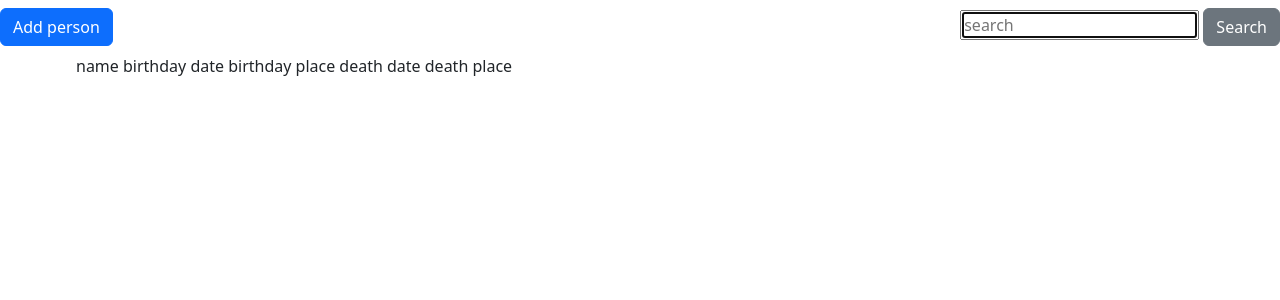
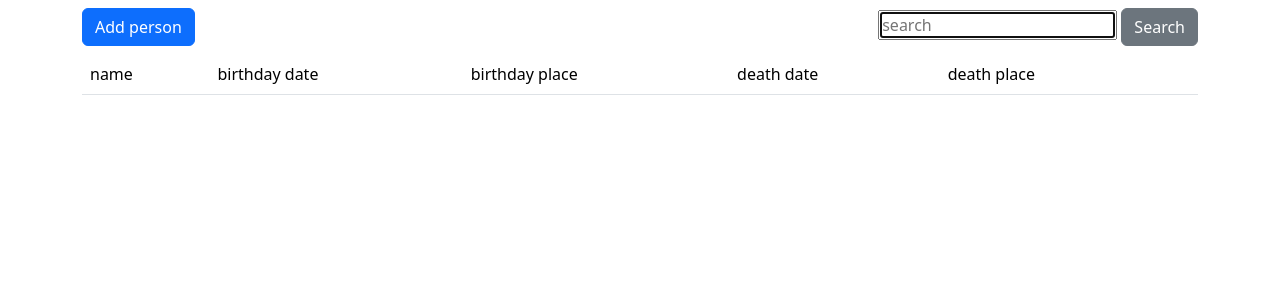
Before and after one commit to andriiguthub/Family-records, a Flask app: page /tree in a window 1280 px wide. Shown: the top 300 px of the page. Run offline with Flask 3, Linux system fonts and the light colour scheme; data that the repository does not hold is empty.

Commit message:
Add files via upload

```diff
--- a/static/style.css
+++ b/static/style.css
@@ -48,8 +48,3 @@
 .woman {
     background-color: #CC6594 !important;
 }
-
-.sideborder {
-    margin-left: 5%;
-    margin-right: 5%;
-}
--- a/templates/details.html
+++ b/templates/details.html
@@ -11,7 +11,7 @@ Details
     </div>
 </header>
 
-<div class="container-flex">
+<div class="container">
     <div class="row parent">
         <div class="col-md-auto">
             parents:<br />
--- a/templates/layout.html
+++ b/templates/layout.html
@@ -19,7 +19,7 @@
     </head>
 
     <body>
-        <div class="container-flex">
+        <div class="container">
             {% block main %}{% endblock %}
         </div>
     </body>
--- a/templates/tree.html
+++ b/templates/tree.html
@@ -17,7 +17,6 @@ Tree
         </form>
     </div>
 </header>
-<div class="container sideborder"
 <table class="table table-striped">
     <thead class="thead-light">
         <tr>
@@ -42,5 +41,4 @@ Tree
         {% endfor %}
     </tbody>
 </table>
-</div>
 {% endblock %}
```
